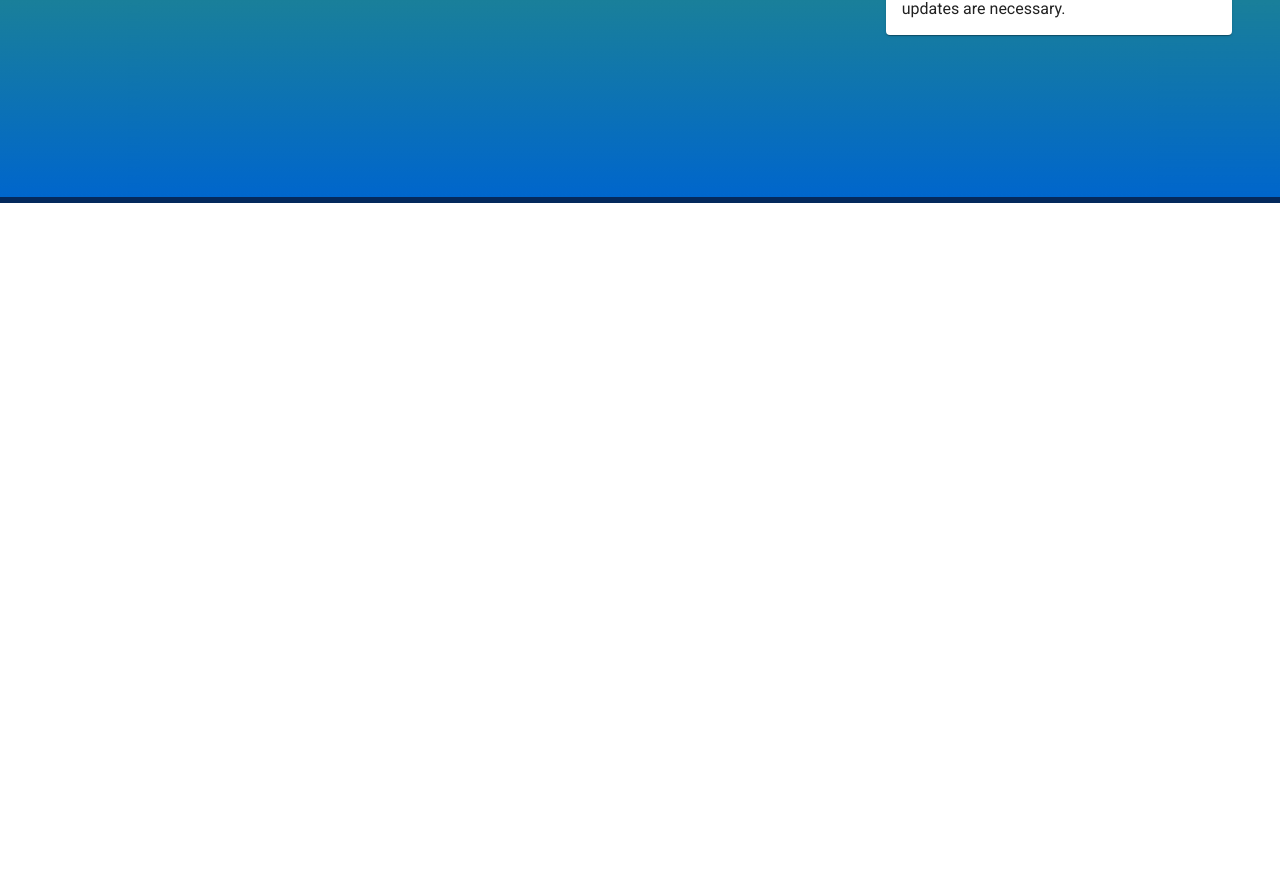
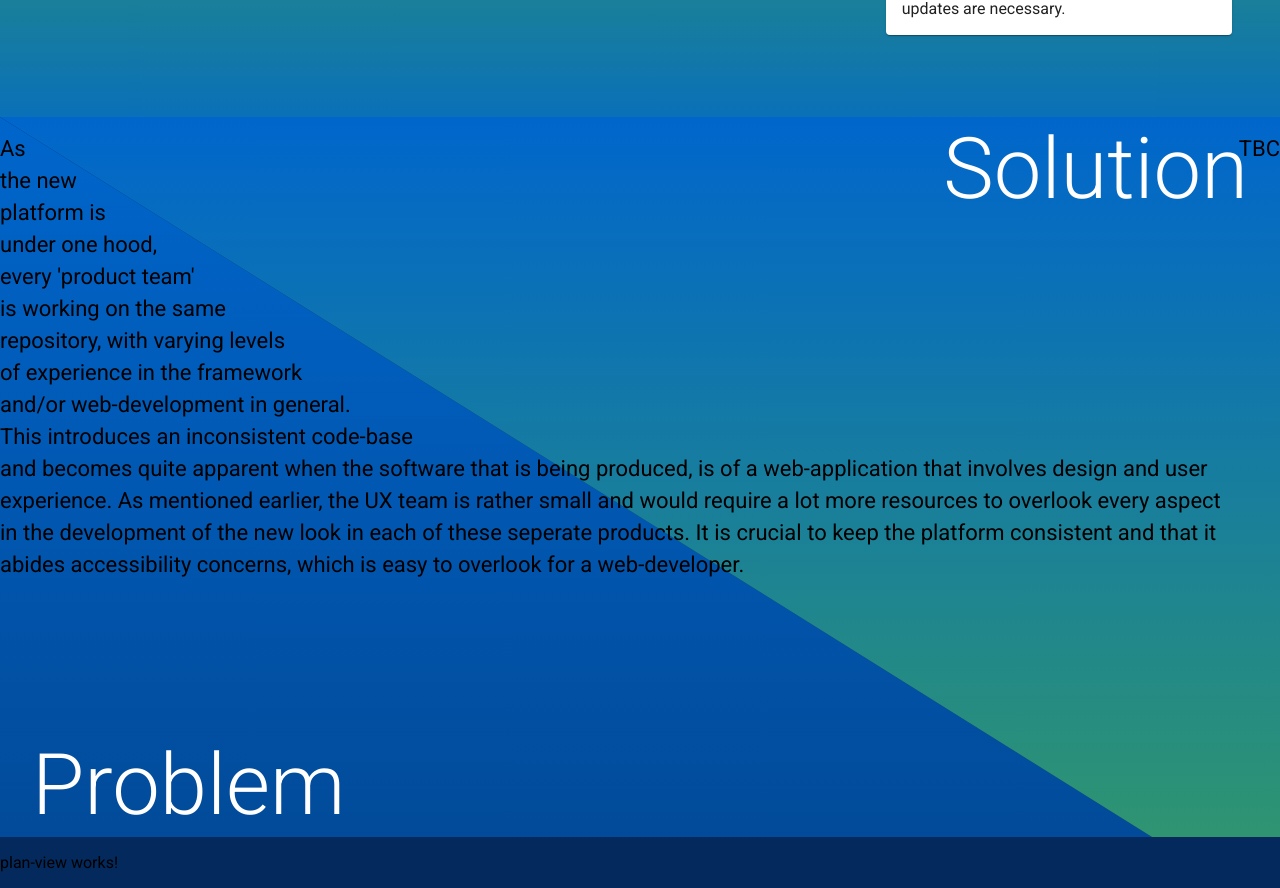
Before and after one commit to TheSoma300/ux-dev-tool, an Angular app: page / in a window 1280 px wide. Shown: the part 1470-2358 px from the top of the page. Before the commit the page ends 1673 px from the top, so only its background shows below. Built offline with nearby package versions, Linux system fonts and the light colour scheme.

Commit message:
prob-sol first things

```diff
--- a/src/app/app.component.scss
+++ b/src/app/app.component.scss
@@ -1,4 +1,5 @@
 .container {
+    z-index: 0;
     overflow-x: hidden;
     background: #04295C;
 
--- a/src/app/cw-view/cw-view.component.scss
+++ b/src/app/cw-view/cw-view.component.scss
@@ -3,6 +3,7 @@
     width: 100vw;
     height: 90vh;
     position: relative;
+    overflow: hidden;
     .cards {
         display: flex;
         justify-content: space-around;
--- a/src/app/problem-solution-view/problem-solution-view.component.html
+++ b/src/app/problem-solution-view/problem-solution-view.component.html
@@ -1 +1,22 @@
-<p>problem-solution-view works!</p>
+<div class="prob-sol-container">
+    <h1 class="title mat-display-1">Problem</h1>
+    <h1 class="solution mat-display-1">Solution</h1>
+    <div class="texts">
+        <p class="mat-body problem-desc">
+            As <br/>the new <br/>platform is <br/>under one hood,<br/> every 'product team' <br/>is working on the same <br/>repository, with varying
+            levels<br/> of experience in the framework <br/>and/or web-development in general. <br/>This introduces an inconsistent code-base <br/>
+            and becomes quite apparent when the software that is being produced, is of a web-application that involves design and user experience.
+            As mentioned earlier, the UX team is rather small and would require
+            a lot more resources to overlook every aspect in the development of the new look in each of these seperate products.
+            It is crucial to keep the platform consistent and that it abides accessibility concerns, which is easy to overlook for a web-developer.
+        </p>
+        <p class="mat-body sol-desc">
+            TBC
+        </p>
+    </div>
+    <section>
+        <header></header>
+        <div class="separator"></div>
+        <footer></footer>
+    </section>
+</div>
--- a/src/app/problem-solution-view/problem-solution-view.component.scss
+++ b/src/app/problem-solution-view/problem-solution-view.component.scss
@@ -0,0 +1,69 @@
+.prob-sol-container {
+    height: 90vh;
+    position: relative;
+    overflow: hidden;
+    h1 {
+        margin: 2rem;
+        font-size: 85px;
+        font-weight: 100;
+        z-index: 2;
+        color: white;
+        &.title {
+            position: absolute;
+            bottom: 0;
+            left: 0;
+        }
+        &.solution {
+            position: absolute;
+            top: 0;
+            right: 0;
+        }
+    }
+    .texts {
+        width: 100%;
+        height: 90vh;
+        display: flex;
+        z-index: 10;
+        p {
+            margin-top: 1rem;
+            margin-bottom: 1rem;
+            line-height: 32px;
+
+            font-size: 22px;
+            &.problem-desc, &.sol-desc {
+                z-index: 10;
+            }
+        }
+    }
+    section {
+        z-index: 0;
+        width: 100vw;
+        height: 90vh;
+        position: absolute;
+        top: 0;
+        .separator {
+            position: relative;
+            width: 200vw;
+            height: 200vh;
+            transform: rotateX(180deg);
+          }
+
+          .separator::before {
+            position: absolute;
+            content: "";
+            width: 100%;
+            height: 100%;
+            background: linear-gradient(0deg, rgba(0,102,204,1) 0%, rgba(4,41,92,1) 100%);
+            clip-path: polygon(100% 0, 0 0, 0 100%);
+          }
+
+          .separator::after {
+            position: absolute;
+            content: "";
+            width: 100%;
+            height: 100%;
+            background: linear-gradient(0deg, rgba(0,102,204,1) 0%, rgba(103,205,1,1) 100%);
+            clip-path: polygon(100% 0, 0 100%, 100% 100%);
+          }
+    }
+}
```
